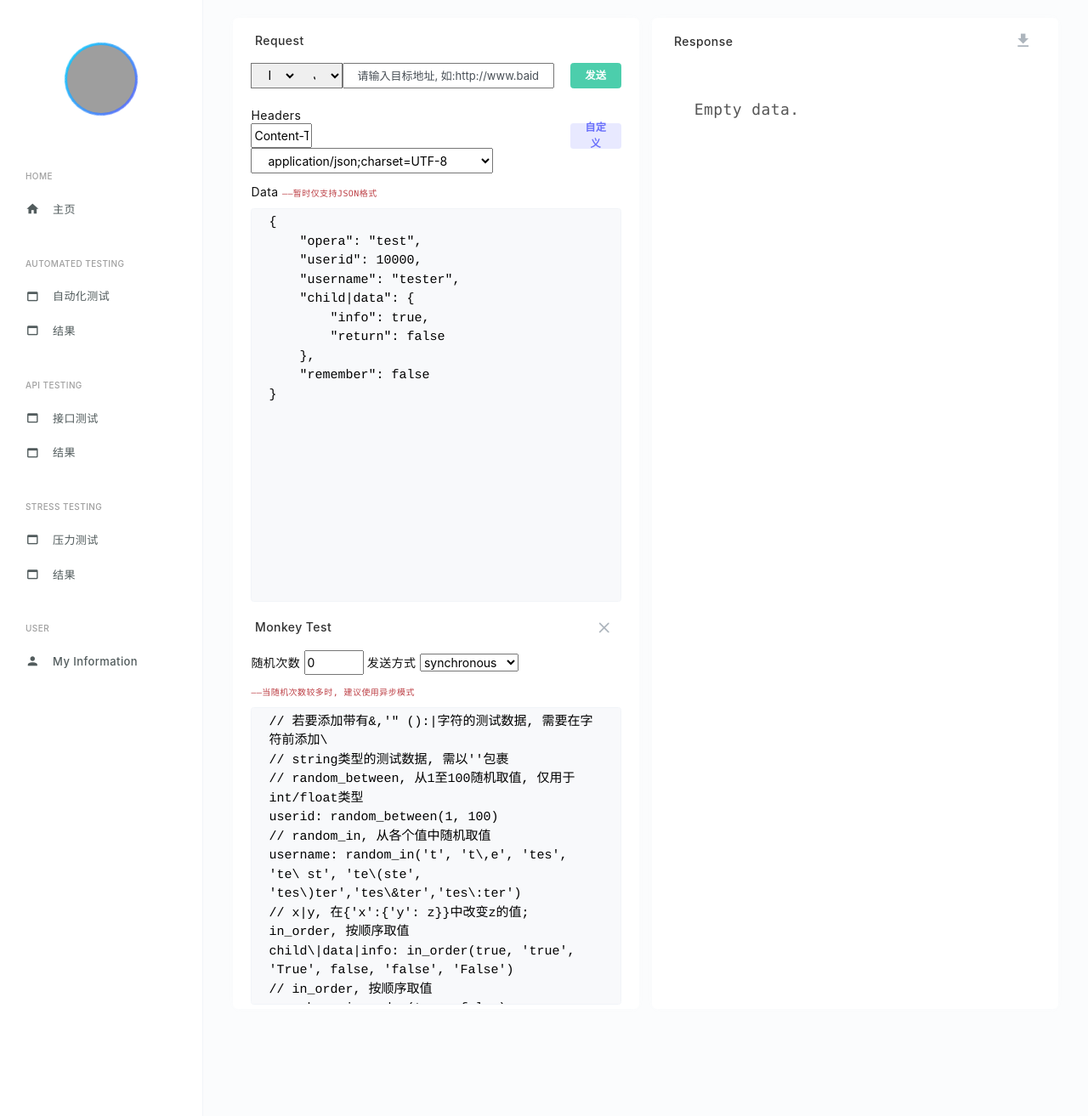
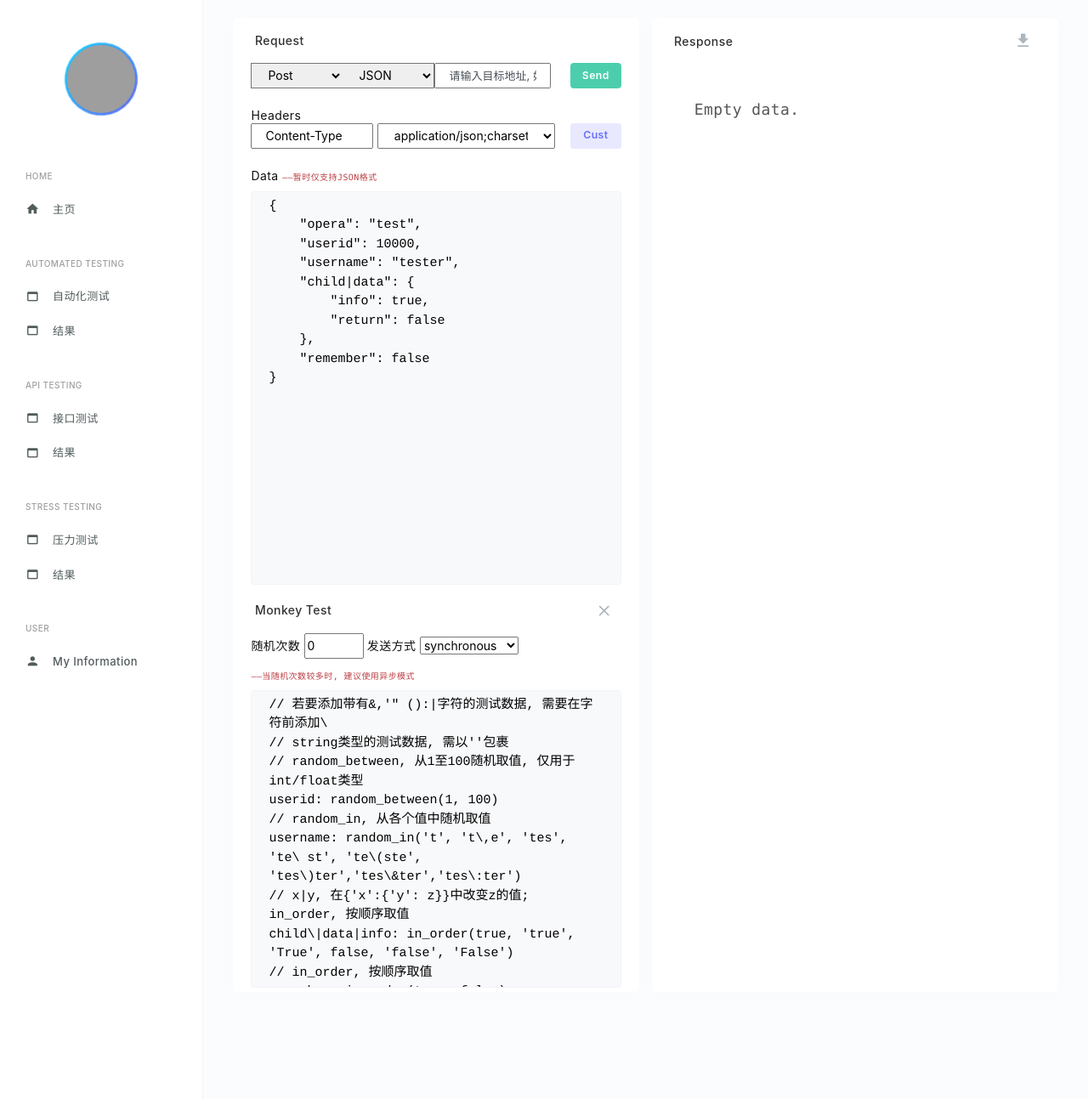
Before and after one commit to badluckforyou/qauto, a Django app: page /api/ in a window 1280 px wide. Shown: the part 65-1378 px from the top of the page at 85% size. Run offline with Django 3.2, Linux system fonts and the light colour scheme; the visitor is signed in with stand-in values (Sample User, id 1); some libraries are stand-ins or nearby versions; grey boxes are pictures that could not be loaded.

Commit message:
优化api界面

```diff
--- a/autotest/static/js/qauto/api/api.js
+++ b/autotest/static/js/qauto/api/api.js
@@ -1,3 +1,30 @@
+function updateRequestBySize(requestDivSize) {
+    if (requestDivSize > 500 && requestDivSize < 700) {
+        $("#methods").css("width", "22%");
+        $("#dataType").css("width", "22%");
+        $("#targetUrl").css("width", "54%");
+        $("#headerType").css("width", "33%");
+        $("#headerBody").css("width", "65%");
+        $("#startTest").html("Send");
+        $("#setHeaders").html("Customize");
+    } else if (requestDivSize <= 500) {
+        $("#methods").css("width", "30%");
+        $("#dataType").css("width", "30%");
+        $("#targetUrl").css("width", "38%");
+        $("#headerType").css("width", "40%");
+        $("#headerBody").css("width", "58%");
+        $("#startTest").html("Send");
+        $("#setHeaders").html("Cust");
+    } else {
+        $("#methods").css("width", "15%");
+        $("#dataType").css("width", "15%");
+        $("#targetUrl").css("width", "69%");
+        $("#headerType").css("width", "20%");
+        $("#headerBody").css("width", "79%");
+        $("#startTest").html("发送");
+        $("#setHeaders").html("自定义");
+    }
+}
 var result = "";
 /****** 设置modal 显示的坐标 ******/
 function setModalHeight(modal, height){
@@ -99,39 +126,37 @@ function showRecv(data, thisPage){
             <span>Next </span>&nbsp;|
             <span>Last </span>&nbsp;|
             &nbsp;Page&nbsp;<span>` + thisPage + `</span>/<span>` + totalPage + `</span>`
-    }
-    else if (thisPage == 1 && thisPage != totalPage){
+    } else if (thisPage == 1 && thisPage != totalPage){
         var startIdent = 0;
         var endIdent = splitIdent;
         var tableSheet = `
             <span>First </span>&nbsp;|
             <span>Previous </span>&nbsp;|
-            <span><a href="javascript:void(0);" onclick="goPage(` + (thisPage + 1 ) + `)">Next </a></span>&nbsp;|
+            <span><a href="javascript:void(0);" onclick="goPage(` + (thisPage + 1) + `)">Next </a></span>&nbsp;|
             <span><a href="javascript:void(0);" onclick="goPage(` + totalPage + `)">Last </a></span>&nbsp;|
             &nbsp;Page&nbsp;<span>` + thisPage + `</span>/<span>` + totalPage + `</span>`
-    }
-    else if (thisPage != 1 && thisPage != totalPage){
+    } else if (thisPage != 1 && thisPage != totalPage){
         var startIdent = (thisPage - 1) * splitIdent;
         var endIdent = thisPage * splitIdent;
         var tableSheet = `
             <span><a href="javascript:void(0);" onclick="goPage(1)">First </a></span>&nbsp;|
-            <span><a href="javascript:void(0);" onclick="goPage(` + (thisPage - 1 ) + `)">Previous </a></span>&nbsp;|
-            <span><a href="javascript:void(0);" onclick="goPage(` + (thisPage + 1 ) + `)">Next </a></span>&nbsp;|
+            <span><a href="javascript:void(0);" onclick="goPage(` + (thisPage - 1) + `)">Previous </a></span>&nbsp;|
+            <span><a href="javascript:void(0);" onclick="goPage(` + (thisPage + 1) + `)">Next </a></span>&nbsp;|
             <span><a href="javascript:void(0);" onclick="goPage(` + totalPage + `)">Last </a></span>&nbsp;|
             &nbsp;Page&nbsp;<span>` + thisPage + `</span>/<span>` + totalPage + `</span>`
-    }
-    else if (thisPage != 1 && thisPage == totalPage){
+    } else if (thisPage != 1 && thisPage == totalPage){
         var startIdent = (thisPage - 1) * splitIdent;
         var endIdent = data.length;
         var tableSheet = `
             <span><a href="javascript:void(0);" onclick="goPage(1)">First </a></span>&nbsp;|
-            <span><a href="javascript:void(0);" onclick="goPage(` + (thisPage - 1 ) + `)">Previous </a></span>&nbsp;|
+            <span><a href="javascript:void(0);" onclick="goPage(` + (thisPage - 1) + `)">Previous </a></span>&nbsp;|
             <span>Next </span>&nbsp;|
             <span>Last </span>&nbsp;|
             &nbsp;Page&nbsp;<span>` + thisPage + `</span>/<span>` + totalPage + `</span>`
     }
     var htmlData = `
-        <table id="table" name="table" class="table table-hover table-sm">
+      <div class="table-responsive">
+        <table class="table table-hover">
           <thead>
             <tr class="solid-header">
               <th style="width: 20%;">开始时间</th>
@@ -153,17 +178,18 @@ function showRecv(data, thisPage){
         }
         htmlData += `
             <tr class="solid-header" id="` + i + `">
-            <td style = "word-wrap:break-word;white-space:normal;">`+ data[i]["run_time"] + `</td>
-            <td style = "word-wrap:break-word;white-space:normal;">`+ data[i]["status_code"] + `</td>
-            <td style = "word-wrap:break-word;white-space:normal;">`+ data[i]["duration"] + `</td>
-            <td style = "word-wrap:break-word;white-space:normal;">`+ sendData + ` ...</td>
-            <td style = "word-wrap:break-word;white-space:normal;">`+ recvData + ` ...</td>
+              <td>`+ data[i]["run_time"] + `</td>
+              <td>`+ data[i]["status_code"] + `</td>
+              <td>`+ data[i]["duration"] + `</td>
+              <td>`+ sendData + ` ...</td>
+              <td>`+ recvData + ` ...</td>
               <td><label class="badge badge-success" type="button" data-toggle="modal" data-target="#details" onclick="showMore(`+ i + `)">详细信息</label></td>
             </tr>`
     }
     htmlData += `
           </tbody>
-        </table>`
+        </table>
+      </div>`
     // 生成结果表
     $("#responseData").html(htmlData);
     // 生成跳转页签
@@ -187,7 +213,6 @@ function showMore(i) {
         var recvData = result[i]["recv_data"];
     }
     $("#sendData").html(sendData);
-    // $("#sendData").html(result[i]["send_data"]);
     $("#recvData").val(recvData);
 }
 function goPage(page) {
@@ -204,3 +229,12 @@ function downloadCsv(d) {
     }
     d.href = "data:text/csv;charset=utf-8," + encodeURIComponent(data);
 }
+
+$(function(){
+    var requestDivSize = $("#request").width();
+    updateRequestBySize(requestDivSize);
+});
+$(window).resize(function(){
+    var requestDivSize = $("#request").width();
+    updateRequestBySize(requestDivSize);
+});
--- a/autotest/templates/api/api.html
+++ b/autotest/templates/api/api.html
@@ -75,7 +75,7 @@
       </div>
     </nav>
     <!-- partial -->
-    <div class="page-body">
+    <div id="pageBody" class="page-body">
       <!-- partial:partials/_sidebar.html -->
       <div class="sidebar">
         <div class="user-profile">
@@ -180,7 +180,7 @@
                 </div>
               </div>
               <div class="modal" id="details" data-backdrop="true" style="position: fixed;">
-                <div class="modal-dialog modal-lg">
+                <div id="detailsStyle" class="modal-dialog modal-lg">
                   <div class="modal-content" id="report_content">
                     <div class="modal-header">
                       <h6 class="modal-title" style="font-size: 20px">
@@ -190,19 +190,19 @@
                     <div class="modal-body">
                       <label style="font-size: 18px;">发送数据</label>
                       <div>
-                        <textarea class="form-control" id="sendData" rows="15" style="width: 99%; color: #bd4147" readonly></textarea>
+                        <textarea class="form-control" id="sendData" rows="10" style="width: 99%; color: #bd4147" readonly></textarea>
                       </div>
                       <label>&nbsp;</label>
                       <div></div>
                       <label style="font-size: 18px;">接收数据</label>
                       <div>
-                        <textarea class="form-control" id="recvData" rows="20" style="width: 99%;" readonly></textarea>
+                        <textarea class="form-control" id="recvData" rows="10" style="width: 99%;" readonly></textarea>
                       </div>
                     </div>
                   </div>
                 </div>
               </div>
-              <div class="col-lg-6 equel-grid">
+              <div id="request" name="request" class="col-lg-6 equel-grid">
                 <div class="grid">
                   <div class="grid-body py-3">
                     <div class="split-header">
@@ -249,7 +249,7 @@
                             <label>Headers</label>
                           </div>
                           <div class="col-md-10 showcase_content_area">
-                            <input id="headerType" name="headerType" value="Content-Type" style="width: 20%;" readonly>
+                            <input id="headerType" name="headerType" value="Content-Type" style="padding: 0 15px;height: 30px;width: 20%;" readonly>
                             <select id="headerBody" name="headerBody" style="padding: 0 15px;height: 30px;width: 79%;">
                               <option>application/json;charset=UTF-8</option>
                               <option>application/x-www-form-urlencoded;charset=utf-8</option>
@@ -257,7 +257,7 @@
                             </select>
                           </div>
                           <div class="col-md-2 showcase_text_area">
-                            <button class="btn btn-inverse-primary component-flat" data-toggle="modal" data-target="#requestHeaders" style="padding: 0 15px;height: 30px;width: 99%">
+                            <button id="setHeaders" name="setHeaders" class="btn btn-inverse-primary component-flat" data-toggle="modal" data-target="#requestHeaders" style="padding: 0 15px;height: 30px;width: 99%">
                               自定义
                             </button>
                           </div>
@@ -323,7 +323,7 @@ remember: in_order(true, false)
                   </div>
                 </div>
               </div>
-              <div class="col-lg-6 equel-grid">
+              <div id="response" name="response" class="col-lg-6 equel-grid">
                 <div class="grid">
                   <div class="grid-body py-3">
                     <div class="split-header">
--- a/autotest/views/api/api.py
+++ b/autotest/views/api/api.py
@@ -214,7 +214,8 @@ def async_request(method, url, headers, request_data):
 def send_request(random_times, random_data, send_type, method, url, data_type, headers, data):
     idents = {}
     request_data = []
-    for _ in range(random_times if random_times != 0 else 1):
+    times = random_times if random_times != 0 else 1
+    for _ in range(times):
         if random_times != 0:
             _random_data = parse_random_data(idents, random_data)
             for k, v in idents.items():
```
Lines whose indentation alone changed are shown as unchanged.
